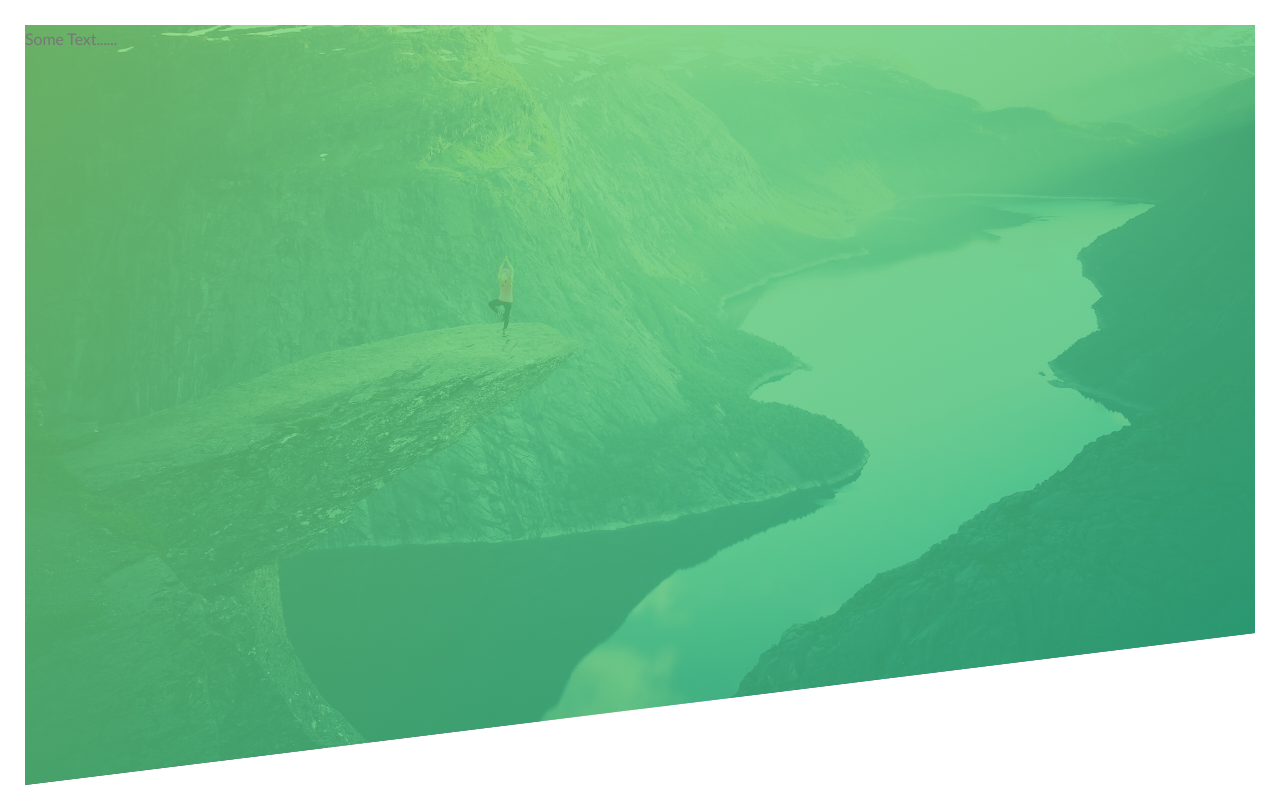
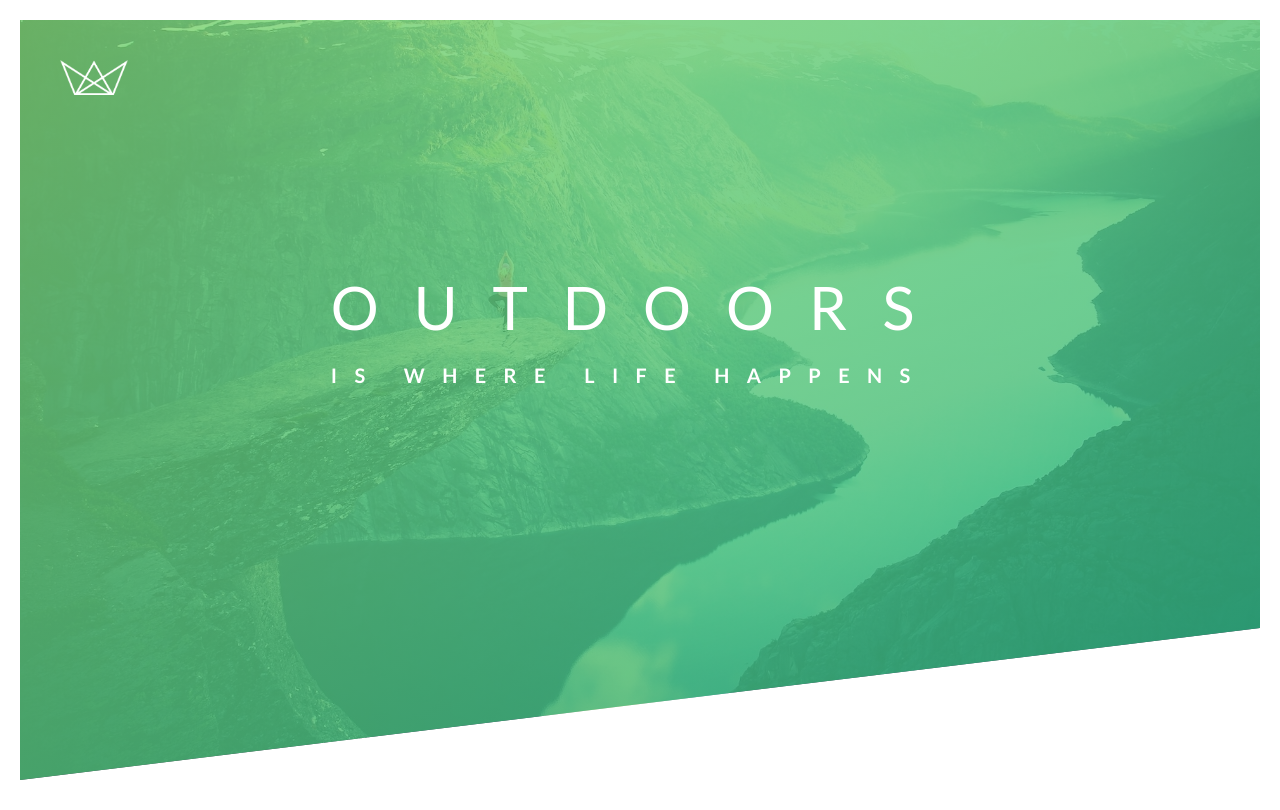
Before and after one commit to anchit1501/wanderlust, a plain HTML site: page index.html in a window 1280 px wide. Drawn offline with Linux system fonts and the light colour scheme.

Commit message:
Header Complete

```diff
--- a/css/style.css
+++ b/css/style.css
@@ -17,7 +17,7 @@ body {
     font-size: 16px;
     line-height: 1.7;
     color: #777;
-    padding: 25px;
+    padding: 20px;
 }
 
 .header {
@@ -25,5 +25,85 @@ body {
     background-image: linear-gradient(to right bottom, rgba(126, 213, 111, 0.8), rgba(40, 180, 131, 0.8)), url(../img/hero.jpg);
     background-size: cover;
     background-position: top;
-    clip-path: polygon(0 0,100% 0,100% 80%,0 100%); /*clippy*/
+    position: relative;
+    clip-path: polygon(0 0, 100% 0, 100% 80%, 0 100%);    /*clippy*/
 }
+
+.logo-box {
+    position: absolute;
+    top: 40px;
+    left: 40px;
+
+}
+.text-box{
+    position: absolute;
+    top: 40%;
+    left: 50%;
+    transform: translate(-50%,-50%) /**/
+}
+.logo {
+    height: 35px;
+
+}
+.heading-primary{
+    color: #fff;
+    text-transform: uppercase;
+    backface-visibility: hidden;
+}
+.heading-primary-main{
+   display: block;
+   font-size: 60px;
+   font-weight: 400;
+   letter-spacing: 35px;
+   animation-name: moveInLeft;
+   animation-duration: 1s;
+   animation-timing-function: ease-out;
+   /*
+   Some Essential functions
+   animation-delay: 3s;
+   animation-iteration-count: 3;
+   */
+}
+
+.heading-primary-sub{
+
+    display: block;
+    font-size: 20px;
+    font-weight: 700;
+    letter-spacing: 17.4px;
+    animation: moveInRight 1s ease-out;
+    /*
+
+    animation-name: moveInRight;
+    animation-duration: 1s;
+    animation-timing-function: ease-out;*/
+
+}
+
+@keyframes moveInLeft{
+    0%{
+        opacity: 0;
+        transform: translateX(-100px);
+    }/*Initial state*/
+    80%{
+        transform: translateX(10px);
+    }
+    100%{
+        opacity: 1;
+        transform: translate(0);
+    }/*Final state*/
+}
+
+@keyframes moveInRight{
+    0%{
+        opacity: 0;
+        transform: translateX(100px);
+    }/*Initial state*/
+    80%{
+        transform: translateX(-10px);
+    }
+    100%{
+        opacity: 1;
+        transform: translate(0);
+    }/*Final state*/
+}
--- a/index.html
+++ b/index.html
@@ -1,5 +1,6 @@
 <!DOCTYPE html>
 <html>
+
 <head>
     <meta charset="utf-8" />
     <meta http-equiv="X-UA-Compatible" content="IE=edge">
@@ -11,10 +12,20 @@
     <link rel="shortcut icon" type="image/png" href="img/favicon.png" />
     <title>Natours|Exciting Tours For Adventurous People</title>
 </head>
+
 <body>
     <header class="header">
-        Some Text......
+        <div class="logo-box">
+            <img src="img/logo-white.png" alt="logo" / class="logo">
+        </div>
+        <div class="text-box">
+            <h1 class="heading-primary">
+                <span class="heading-primary-main">Outdoors</span>
+                <span class="heading-primary-sub">Is Where life happens</span>
+            </h1>
+        </div>
     </header>
 
 </body>
+
 </html>
```
